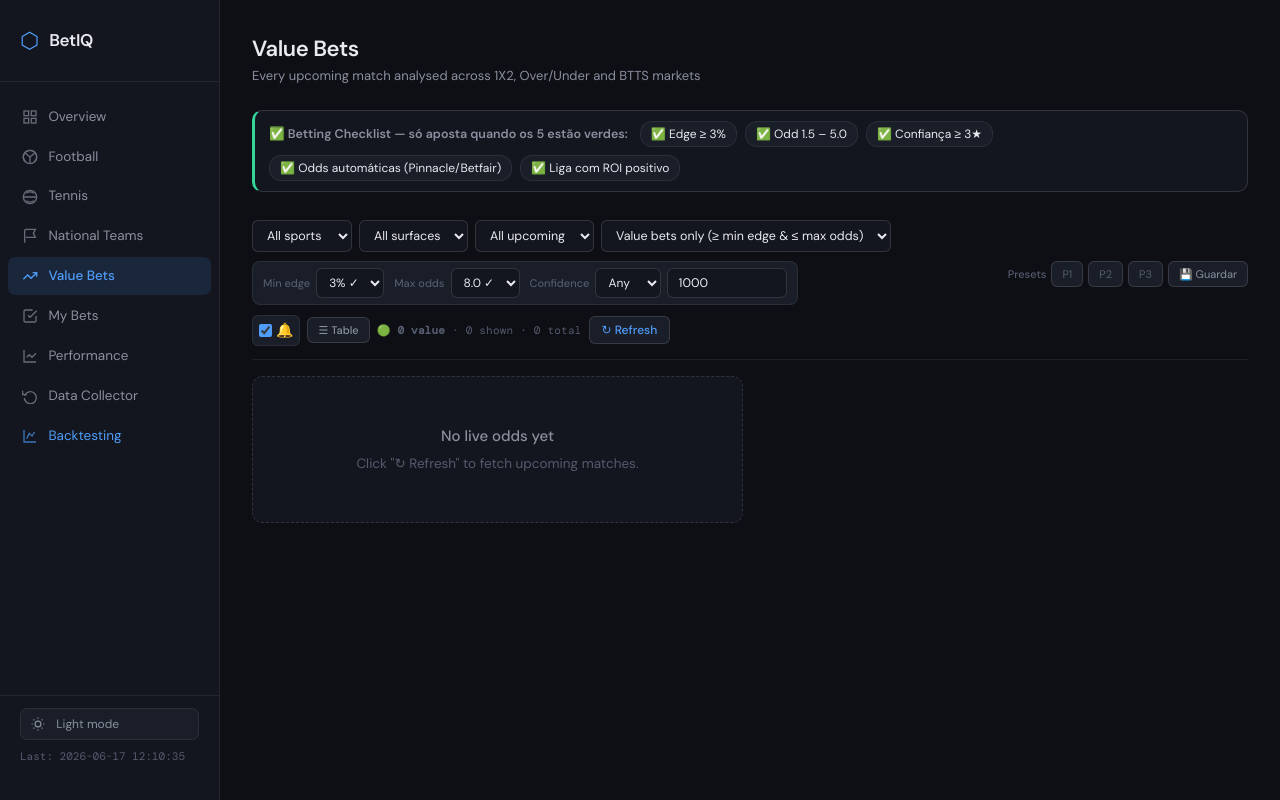
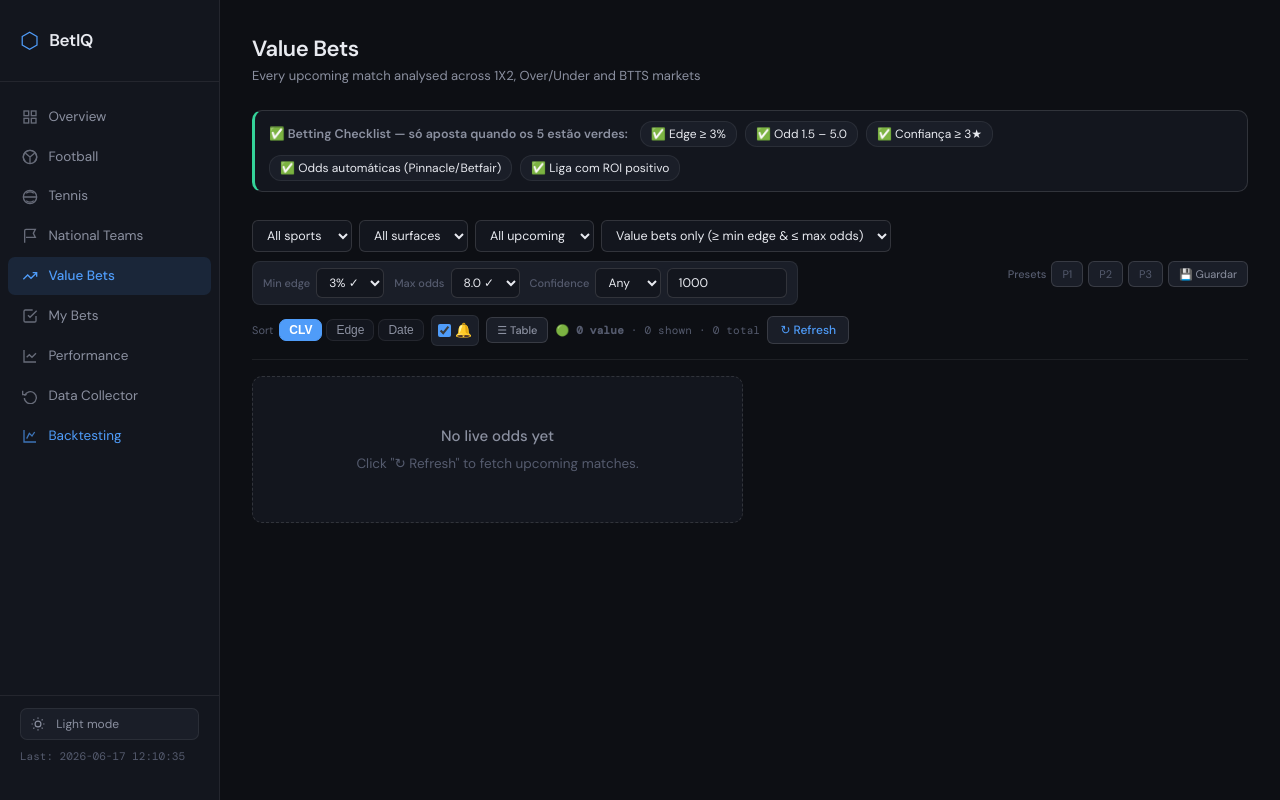
Before and after one commit to joaopssousa12-ai/beetingapp, a FastAPI app: page / in a window 1280 px wide. Run offline with FastAPI, Linux system fonts and the light colour scheme; data comes from the database, SQL or seed files in the repository; data that the repository does not hold is empty; some libraries are stand-ins or nearby versions; some web fonts are replaced.

Commit message:
feat(value-bets): #2 sort by Est. CLV (default) + #3 dominant CLV header chip
#2 The page now sorts by Est. CLV descending by default — the real decision signal —
so positive-CLV picks lead and CLV-negative ones sink (no more CLV− at the top
because of raw edge). Toggle in the toolbar: Sort [CLV] [Edge] [Date]. vbClv(b) =
the 1xBet edge of the best pick (else best-price edge).

#3 The card header now leads with a BIG green/red "+3.3% CLV" / "−1.9% CLV" chip
(the #1 signal), and the edge is demoted to a small grey "edge +X%" secondary chip.
One glance tells you bet-or-avoid.

Co-Authored-By: Claude Opus 4.8 <noreply@anthropic.com>

```diff
--- a/static/css/style.css
+++ b/static/css/style.css
@@ -1045,6 +1045,24 @@ tbody tr.value-row td.strong { color: var(--text); }
 }
 .vb-value-banner strong { color: #16a34a; }
 .vb-count-value { font-weight: 700; }
+
+/* Header CLV chip — the dominant decision signal (#3). Edge becomes secondary. */
+.vb-clv-chip {
+  font-size: 14px; font-weight: 800; padding: 3px 11px; border-radius: 13px;
+  letter-spacing: -0.01em; white-space: nowrap;
+}
+.vb-clv-chip.clv-pos { background: rgba(34,197,94,0.14); color: #16a34a; border: 1px solid rgba(34,197,94,0.40); }
+.vb-clv-chip.clv-neg { background: rgba(220,38,38,0.12); color: #dc2626; border: 1px solid rgba(220,38,38,0.40); }
+.edge-chip-sm { font-size: 10.5px; color: var(--text3); padding: 2px 6px; white-space: nowrap; }
+
+/* Sort toggle (CLV / Edge / Date) — #2 */
+.vb-sort { display: inline-flex; align-items: center; gap: 4px; }
+.vb-sort-lbl { font-size: 11px; color: var(--text3); margin-right: 2px; }
+.vb-sort-btn {
+  font-size: 12px; padding: 3px 9px; border-radius: 7px; cursor: pointer;
+  background: var(--bg2); color: var(--text2); border: 1px solid var(--border);
+}
+.vb-sort-btn.active { background: var(--accent); color: #fff; border-color: var(--accent); font-weight: 600; }
 
 /* Betting Checklist — the 5 rules a pick must pass before you bet */
 .betting-checklist {
--- a/static/js/app.js
+++ b/static/js/app.js
@@ -293,6 +293,7 @@ let vbState = {
   minConf: 0,
   collapsed: new Set(),
   viewMode: 'cards',  // 'cards' or 'table'
+  sortMode: 'clv',    // 'clv' (default) | 'edge' | 'date' — #2
 };
 let _prevValueBetCount = -1;
 
@@ -520,6 +521,16 @@ function vbEval(b) {
   let stars = bestPick ? (bestPick.confidence || 0) : 0;
   if (sharpConflict) stars = Math.min(stars, 2);
   return { realPicks, bestPick, isValue, stars, ceiling, refAgree };
+}
+
+// Est. CLV of a card = the edge at the price the USER can actually get (1xBet) for
+// the best pick, else the best-price edge. This is the #1 decision signal — used
+// to sort the page and as the dominant header chip. null = no actionable pick.
+function vbClv(b) {
+  const ev = vbEval(b);
+  if (!ev.bestPick) return null;
+  const mine = _myBookPick(b, ev.bestPick);
+  return (mine && mine.edge_pct != null) ? mine.edge_pct : ev.bestPick.edge_pct;
 }
 
 // ============================================================
@@ -590,6 +601,13 @@ function toggleViewMode() {
   renderValueBets();
 }
 
+function setSortMode(mode) {
+  vbState.sortMode = mode;
+  document.querySelectorAll('.vb-sort-btn').forEach(b =>
+    b.classList.toggle('active', b.dataset.sort === mode));
+  renderValueBets();
+}
+
 // TBD knockout-bracket placeholders ("1A", "2B", "W73", "L101", "3A/B/C/D/F").
 // They have no real teams/odds and emit fake identical probabilities — pure noise.
 function isPlaceholderTeam(t) {
@@ -792,7 +810,22 @@ function vbRankScore(b) {
 function renderValueBets() {
   const wrap = document.getElementById('vb-cards');
   let data = applyVbFilters(vbState.raw);
-  data.sort((a, b) => vbRankScore(b) - vbRankScore(a));
+  // #2 Sort. Default = Est. CLV desc (the real decision signal), so positive-CLV
+  // picks lead and CLV-negative ones sink. Toggle: CLV / Edge / Date.
+  const sortMode = vbState.sortMode || 'clv';
+  if (sortMode === 'date') {
+    data.sort((a, b) => new Date(a.commence_time || 0) - new Date(b.commence_time || 0));
+  } else if (sortMode === 'edge') {
+    data.sort((a, b) => vbRankScore(b) - vbRankScore(a));
+  } else {
+    data.sort((a, b) => {
+      const ca = vbClv(a), cb = vbClv(b);
+      if (ca == null && cb == null) return vbRankScore(b) - vbRankScore(a);
+      if (ca == null) return 1;
+      if (cb == null) return -1;
+      return cb - ca;   // higher Est. CLV first
+    });
+  }
 
   const _qMinEdge = vbState.minEdge ?? 3;
   const _qMaxOdds = vbState.maxOdds ?? 8.0;
@@ -903,10 +936,13 @@ function renderCard(b) {
       </div>`
     : '';
 
-  // ── Edge chip for card header (reflects the real best pick only) ──
-  let edgeChipHtml = '';
+  // ── Header chips: CLV is the DOMINANT signal (big, green/red), edge secondary (#3) ──
+  let clvChipHtml = '', edgeChipHtml = '';
   if (bestPickReal) {
-    edgeChipHtml = `<span class="edge-chip pos">+${bestPickReal.edge_pct.toFixed(1)}%</span>`;
+    const _mineHdr = _myBookPick(b, bestPickReal);
+    const clvVal = (_mineHdr && _mineHdr.edge_pct != null) ? _mineHdr.edge_pct : bestPickReal.edge_pct;
+    clvChipHtml = `<span class="vb-clv-chip ${clvVal >= 0 ? 'clv-pos' : 'clv-neg'}" title="Est. CLV — your 1xBet price vs the sharp line (the #1 signal)">${clvVal >= 0 ? '+' : ''}${clvVal.toFixed(1)}% CLV</span>`;
+    edgeChipHtml = `<span class="edge-chip-sm" title="Best-price edge">edge ${bestPickReal.edge_pct >= 0 ? '+' : ''}${bestPickReal.edge_pct.toFixed(1)}%</span>`;
   }
 
   // ── Compact time string ─────────────────────────────────────────
@@ -1316,7 +1352,7 @@ function renderCard(b) {
       <div class="vb-card-meta">
         <span class="vb-sport">${b.sport_name || ''}</span>${tennisSurfaceBadge(b)}
         <div class="vb-head-right">
-          ${edgeChipHtml}
+          ${clvChipHtml}${edgeChipHtml}
           <span class="vb-time">${_timeStr}</span>
         </div>
       </div>
--- a/templates/index.html
+++ b/templates/index.html
@@ -4,7 +4,7 @@
 <meta charset="UTF-8">
 <meta name="viewport" content="width=device-width, initial-scale=1.0">
 <title>BetIQ — Betting Intelligence</title>
-<link rel="stylesheet" href="/static/css/style.css?v=20260612k">
+<link rel="stylesheet" href="/static/css/style.css?v=20260612l">
 <link rel="preconnect" href="https://fonts.googleapis.com">
 <link href="https://fonts.googleapis.com/css2?family=DM+Mono:wght@300;400;500&family=DM+Sans:wght@300;400;500;600&display=swap" rel="stylesheet">
 </head>
@@ -227,6 +227,12 @@
             <button class="vb-preset-save-btn" onclick="saveCurrentPreset()" title="Guardar filtros actuais num preset">💾 Guardar</button>
           </div>
           <div class="vb-toolbar-group">
+            <span class="vb-sort" title="Sort the picks">
+              <span class="vb-sort-lbl">Sort</span>
+              <button class="vb-sort-btn active" data-sort="clv" onclick="setSortMode('clv')">CLV</button>
+              <button class="vb-sort-btn" data-sort="edge" onclick="setSortMode('edge')">Edge</button>
+              <button class="vb-sort-btn" data-sort="date" onclick="setSortMode('date')">Date</button>
+            </span>
             <label class="vb-sound-label" title="Notificação sonora quando aparecem novas value bets">
               <input type="checkbox" id="vb-sound" checked> 🔔
             </label>
@@ -458,6 +464,6 @@
 
     </main>
   </div>
-<script src="/static/js/app.js?v=20260612k"></script>
+<script src="/static/js/app.js?v=20260612l"></script>
 </body>
 </html>
```
